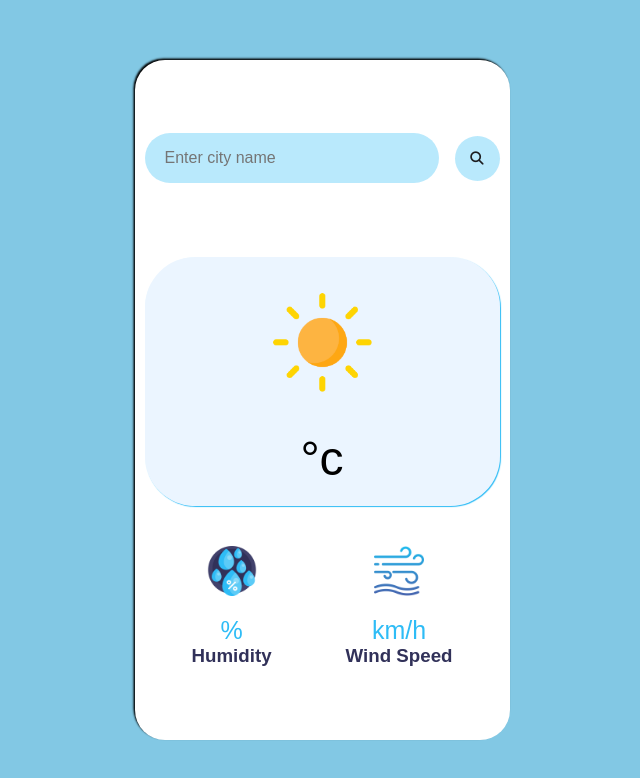
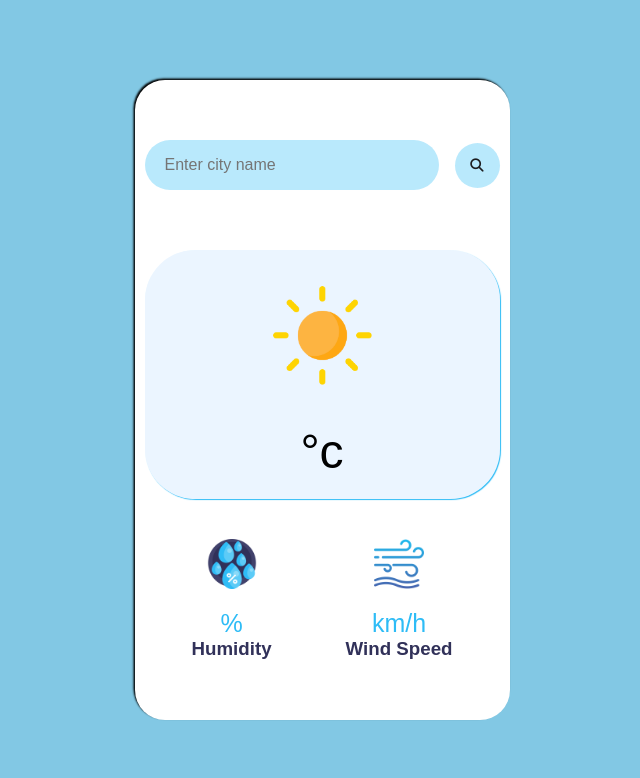
Before and after one commit to SushilKumar567/8-weather-app, a React (Vite) app: page / in a window 1280 px wide. Shown: the top 778 px of the page, without its empty margins (318-958 px from the left). Built offline with nearby package versions, Linux system fonts and the light colour scheme; no server answers.

Commit message:
App.css file was updated

```diff
--- a/src/App.css
+++ b/src/App.css
@@ -1,5 +1,5 @@
 .card {
-  min-height: 85vh;
+  min-height: 80vh;
   width: 375px;
   display: flex;
   flex-direction: column;
```
